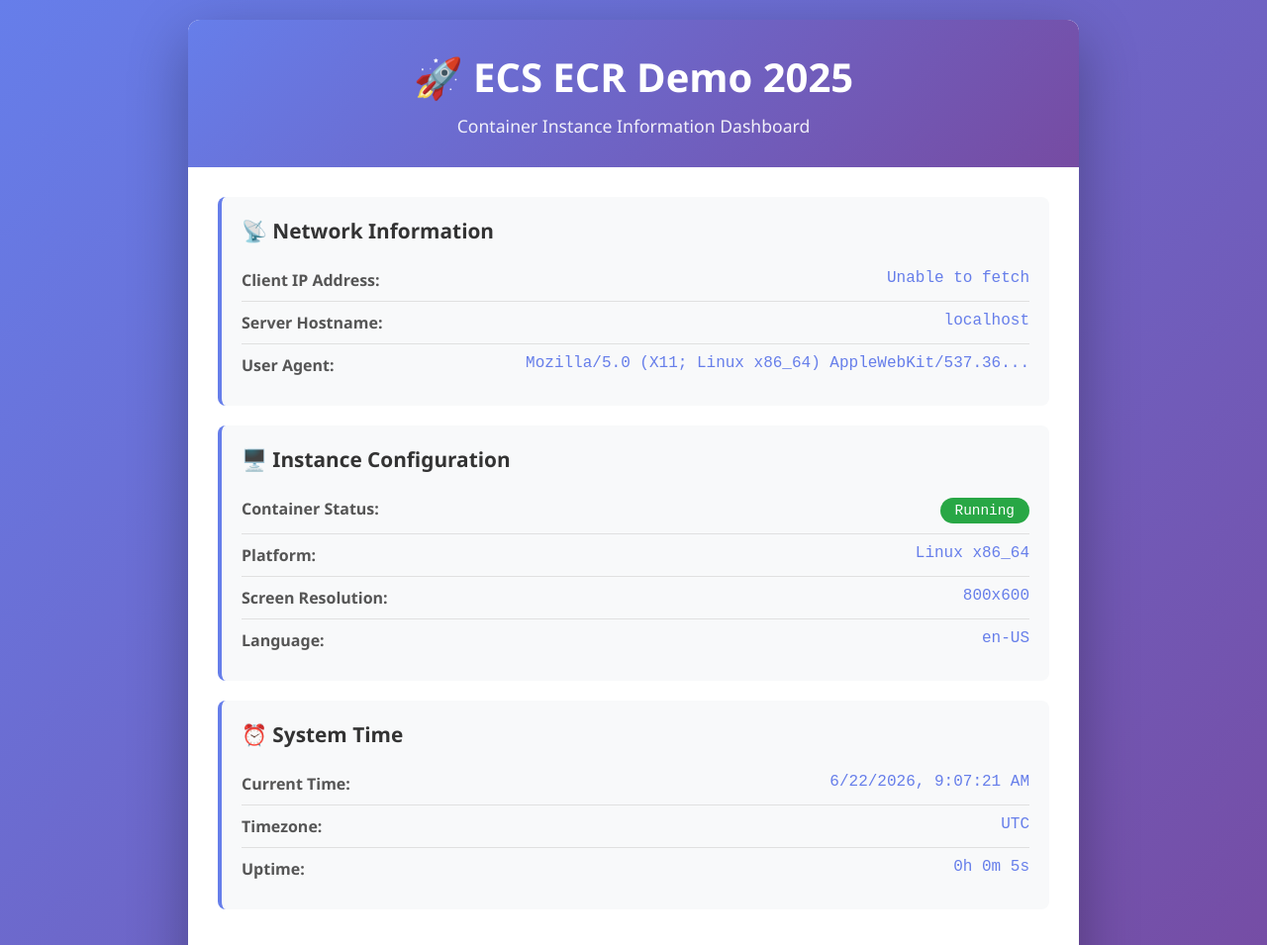
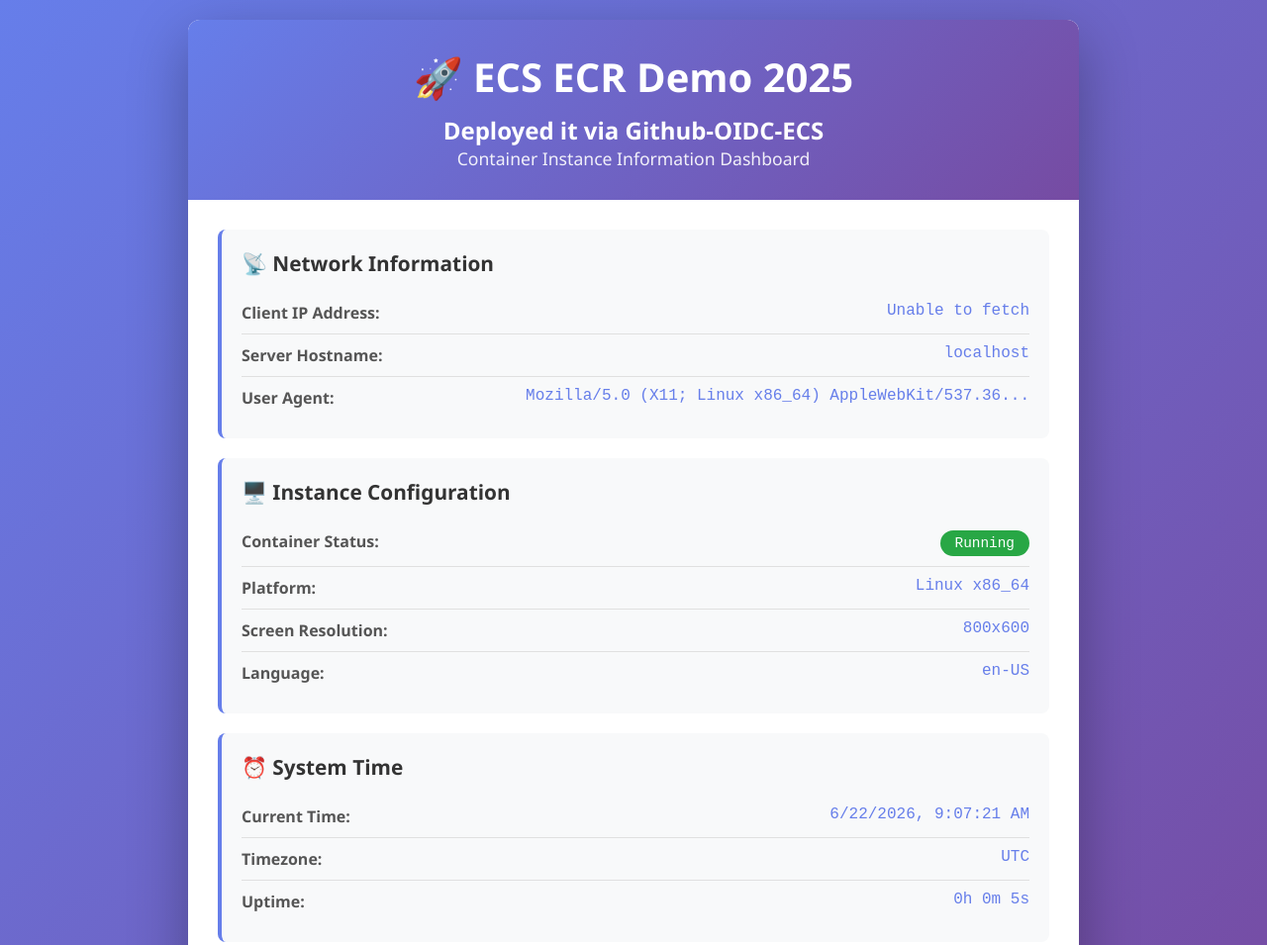
Before and after one commit to DheerajPriyathamThammana/Deployment-in-Ecs, a plain HTML site: page Index.html in a window 1280 px wide. Shown: the top 955 px of the page at 99% size. Drawn offline with Linux system fonts and the light colour scheme; no server answers.

Commit message:
Update Index.html

```diff
--- a/Index.html
+++ b/Index.html
@@ -91,6 +91,7 @@
     <div class="container">
         <div class="header">
             <h1>🚀 ECS ECR Demo 2025</h1>
+            <h2>Deployed it via Github-OIDC-ECS</h2>
             <p>Container Instance Information Dashboard</p>
         </div>
 
```
